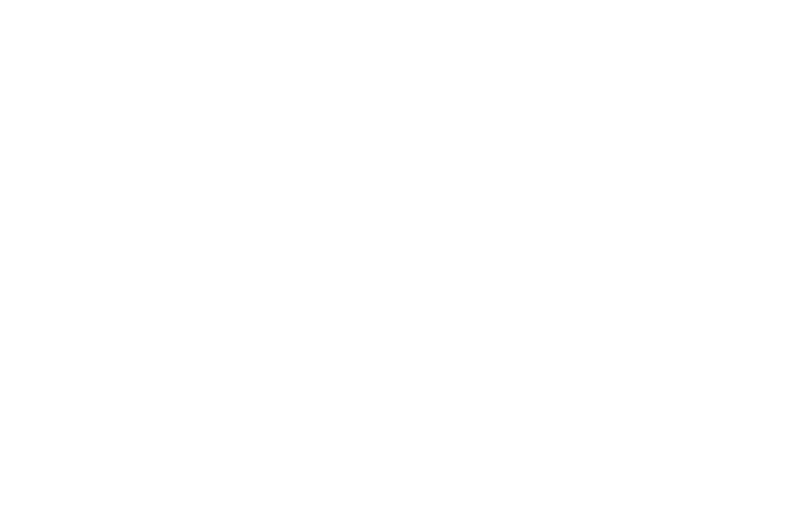
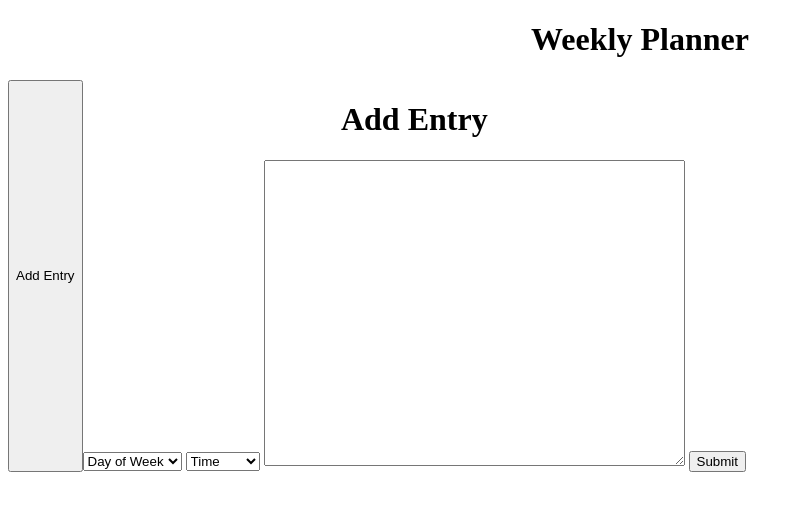
Before and after one commit to FrankBishop/week-planner, a plain HTML site: page index.html in a window 1280 px wide. Shown: the whole page, without its empty margins (0-804 px from the left). Drawn offline with Linux system fonts and the light colour scheme.

Commit message:
first 15 minutes, html for modal and header

```diff
--- a/index.html
+++ b/index.html
@@ -7,6 +7,40 @@
   <link rel="stylesheet" href="styles.css">
 </head>
 <body>
+  <header>
+    <h1>Weekly Planner</h1>
+  </header>
+  <main>
+    <button type="button">Add Entry</button>
+    <div>
+      <div class="modal">
+      <h1>Add Entry</h1>
+      <form action="">
+        <select name="" id="">
+          <option value="">Day of Week</option>
+          <option value="Monday">Monday</option>
+          <option value="Tuesday">Tuesday</option>
+          <option value="Wednesday">Wednesday</option>
+          <option value="Thursday">Thursday</option>
+          <option value="Friday">Friday</option>
+          <option value="Saturday">Saturday</option>
+          <option value="Sunday">Sunday</option>
+        </select>
+
+        <select name="Time" id="">
+          <option value="">Time</option>
+          <option value="9:00am">9:00am</option>
+          <option value="10:00am">10:00am</option>
+          <option value="11:00am">11:00am</option>
+          <option value="12:00pm">12:00pm</option>
+        </select>
+        <textarea name="" id="" cols="50" rows="20"></textarea>
+        <button>Submit</button>
+      </form>
+      </div>
+    </div>
+  </main>
+
   <script src="main.js"></script>
 </body>
 </html>
--- a/styles.css
+++ b/styles.css
@@ -0,0 +1,11 @@
+header {
+  text-align: center;
+}
+
+main {
+  display: flex;
+}
+
+.modal > h1 {
+  text-align: center;
+}
```
